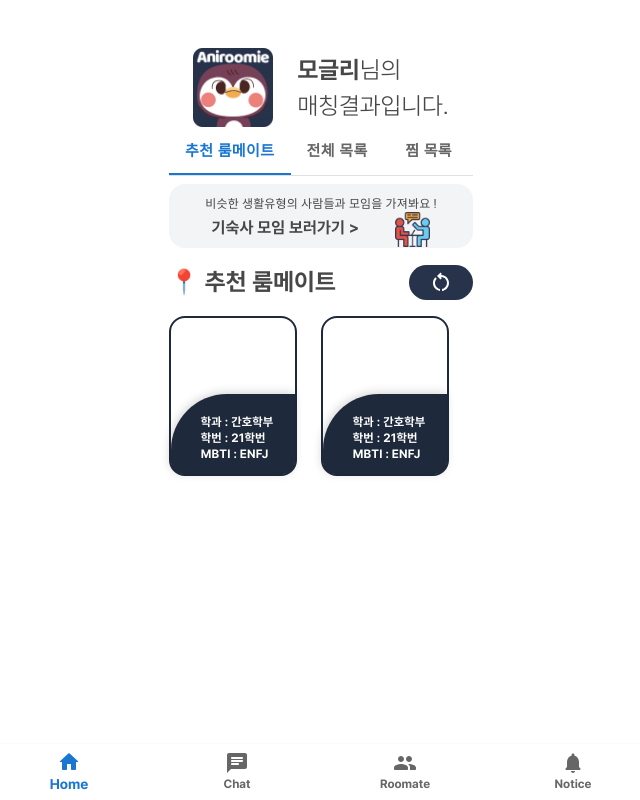
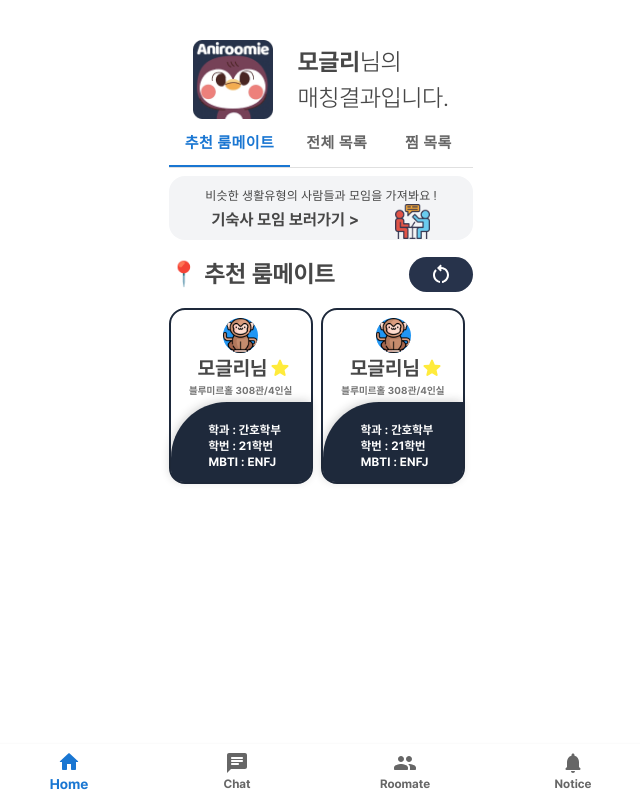
Before and after one commit to causyj/Roomate-FE, a React (Create React App) app: page /roommatelist in a window 1280 px wide. Shown: the whole page, without its empty margins (319-959 px from the left). Built offline with nearby package versions, Linux system fonts and the light colour scheme; what tailwindest would draw is missing.

Commit message:
Update RoommateCard2.tsx : make tab2

```diff
--- a/src/components/BottomNavBar/BottomNavBar.tsx
+++ b/src/components/BottomNavBar/BottomNavBar.tsx
@@ -45,7 +45,7 @@ const BottomNavbar = (): React.ReactElement => {
         />
         <BottomNavigationAction
             label={<div className="font-['700']">Roomate</div>}
-            href='/roomatelist'
+            href='/roommatelist'
             icon={<People />}
         />
         <BottomNavigationAction
--- a/src/components/layout/Layout.tsx
+++ b/src/components/layout/Layout.tsx
@@ -1,6 +1,6 @@
 export function BaseLayout({ children }: React.PropsWithChildren<{}>): React.ReactElement {
     return (
-        <main className="min-h-screen max-h-screen h-screen p-12 m-auto flex  justify-center text-primary-bg max-w-[400px]">
+        <main className="min-h-screen max-h-screen h-screen p-10 m-auto flex  justify-center text-primary-bg max-w-[400px]">
              {children}
         </main>
     )
--- a/src/pages/roommatelist/components/RoommateCard2.tsx
+++ b/src/pages/roommatelist/components/RoommateCard2.tsx
@@ -1,9 +1,30 @@
 import { useState } from "react"
+import Avatar from '@mui/material/Avatar';
+import Stack from '@mui/material/Stack';
+import { blue, yellow } from "@mui/material/colors";
+import Star from '@mui/icons-material/StarRounded';
+
 interface RoomateCardProps {
     disableFlip?: boolean
 }
 interface CardFrontBackProps {
     isFrontView: boolean
+}
+const FrontDetail = () => {
+    return (
+        <div className="flex flex-col items-center p-2 ">
+        <Stack direction="row" spacing={2}>
+      <Avatar alt="Remy Sharp" sx={{bgcolor: blue[500],width: 35, height: 35}} src={process.env.PUBLIC_URL + '/littlemonkey.png'} />
+    </Stack>
+    <div className="flex flex-row ml-2">
+        <div className="font-['700'] text-bold text-xl">모글리님</div>
+        <div className="mt-0.5">
+        <Star sx={{color : yellow[500]}} />
+        </div>
+    </div>
+    <div className="font-['700'] text-primary-gray text-xxs">블루미르홀 308관/4인실</div>
+        </div>
+    )
 }
 const CardFront = ({isFrontView} : CardFrontBackProps) => {
     return (
@@ -12,6 +33,8 @@ const CardFront = ({isFrontView} : CardFrontBackProps) => {
             isFrontView ? 'opacity-0 -rotate-y-180' : 'opacity-100 rotate-y-0'
         }`}
     >
+        <FrontDetail />
+
             <div
             className="absolute bottom-0 left-0 flex h-20 w-full flex-col items-center justify-between rounded-b-xl rounded-tl-[3.5rem] rounded-tr-none bg-slate-800 p-3"
             style={{
@@ -47,7 +70,7 @@ export const RoommateCard2 = ({disableFlip=false} : RoomateCardProps) => {
     return (
         <div
         onClick={toggleCardView}
-        className={`relative h-[10rem] w-[8rem] min-w-[8rem] cursor-pointer transition-transform duration-300 perspective-500 transform-style-3d transform-gpu border-2 border-slate-800 rounded-2xl`}
+        className={`relative h-[11rem] w-[9rem] min-w-[9rem] cursor-pointer transition-transform duration-300 perspective-500 transform-style-3d transform-gpu border-2 border-slate-800 rounded-2xl`}
     >
         <CardFront isFrontView={isFrontView} />
         {disableFlip === false && <CardBack isFrontView={isFrontView} />}
```
